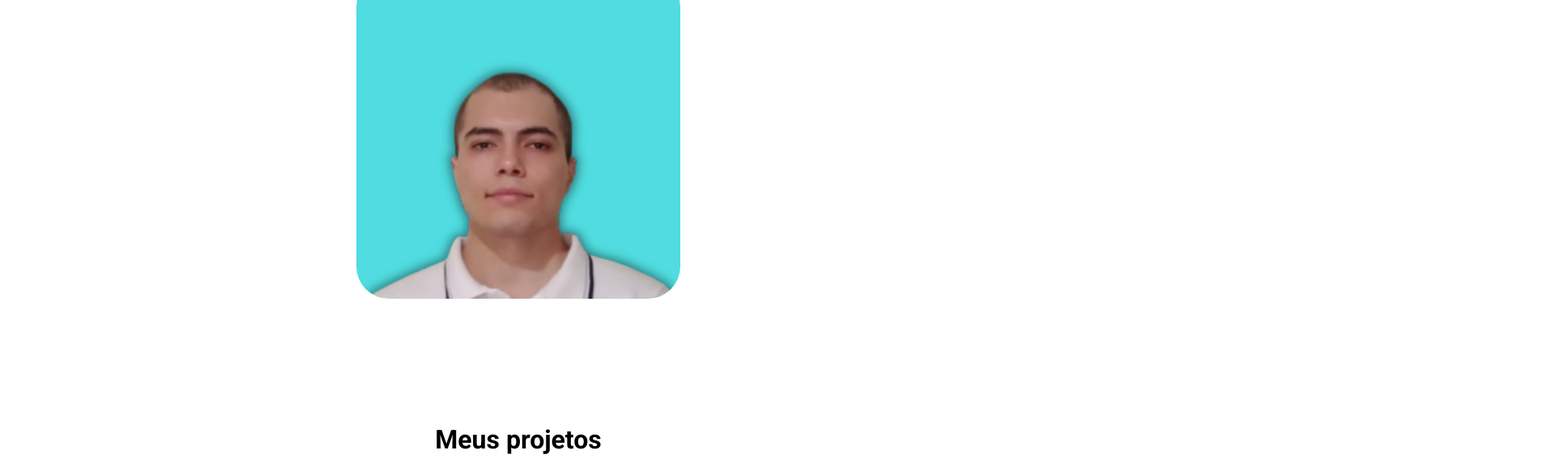
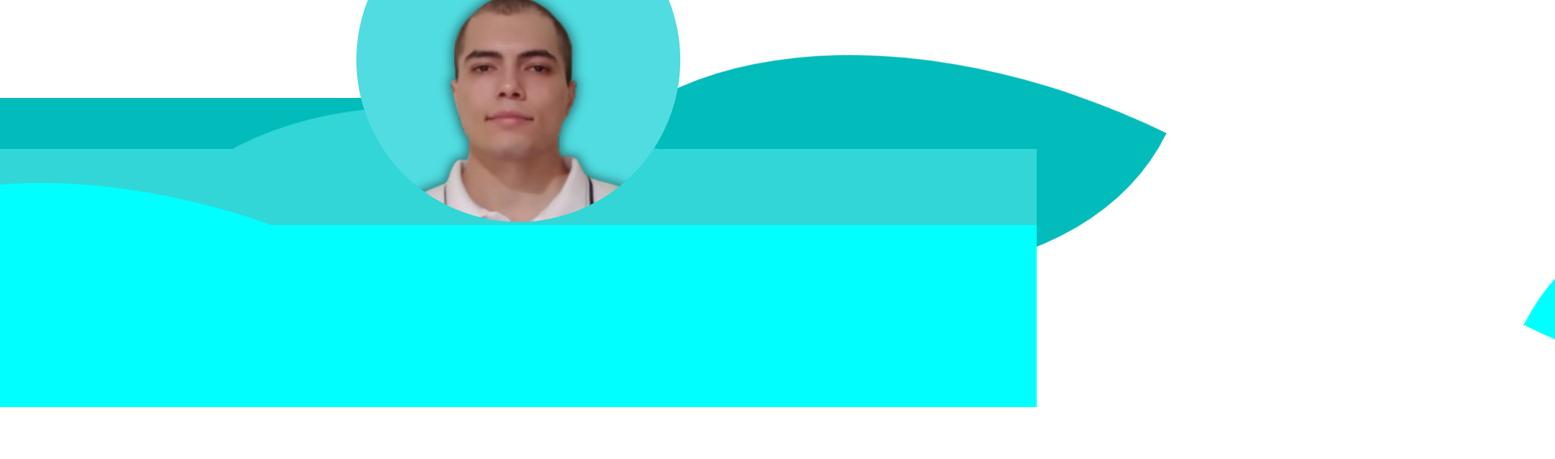
Before and after one commit to gab9244/MyPortfolio, a React (Vite) app in the folder vite-project/: page / in a window 1280 px wide. Shown: the part 520-1087 px from the top of the page at 81% size, 1920 px wide, since content can reach past the window. Built offline with nearby package versions, Linux system fonts and the light colour scheme.

Commit message:
Adding waves animation

```diff
--- a/vite-project/package.json
+++ b/vite-project/package.json
@@ -4,7 +4,7 @@
   "version": "0.0.0",
   "type": "module",
   "scripts": {
-    "dev": "vite",
+    "start": "vite",
     "build": "vite build",
     "lint": "eslint .",
     "preview": "vite preview"
--- a/vite-project/src/Components/Header.jsx
+++ b/vite-project/src/Components/Header.jsx
@@ -16,7 +16,7 @@ export const Header = () => {
     <>
       <header className="Header">
         <Link to="/">
-          <img src="MeuLogo.png" alt="Meu logo" id="Logo" />
+          <img src="MeuLogo.png" alt="Meu logo" id="Logo"  />
         </Link>
         {/* É necessário ter o mesmo texto duas vezes para poder criar o efeito */}
         <div className="slider">
--- a/vite-project/src/Components/Home.jsx
+++ b/vite-project/src/Components/Home.jsx
@@ -29,11 +29,17 @@ export const Home = () => {
           </div>
         )}
 
-        <img
-          src="Editando a minha foto (1).png"
-          alt="A photo of myself"
-          id="MinhaFoto"
-        />
+        <div className="MfotoDIV">
+          <img
+            src="Editando a minha foto (1).png"
+            alt="A photo of myself"
+            id="MinhaFoto"
+          />
+             <div class="Animations"></div>
+    <div class="Animations2"></div>
+    <div class="Animations3"></div>
+
+        </div>
       </div>
     </div>
   );
--- a/vite-project/src/Styles/Animations.css
+++ b/vite-project/src/Styles/Animations.css
@@ -1,19 +1,171 @@
-
-.hidden {
-    opacity: 0;
-    filter: blur(10px);
-    transform: translateY(5vw);
-    transition: all 1s ease-in-out;
-}
-.show {
-    opacity: 1;
-    filter: blur(0);
-    transform: translateY(0);
-
-
+body {
+  background-color: white;
+  margin: 0;
+  padding: 0;
 }
 
-.AnimatedElements {
-   min-height: 100vh;
+.Animations {
+  /* Com esta linha torna-se possível colocar elementos sobre este */
+  position: relative;
+  background-color: aqua;
+  width: 100vw;
+  height: 225px;
+  display: flex;
+}
 
+.Animations::before {
+  content: "";
+  display: block;
+  /* Com esta linha se torna possível colocar este elemento sobre outro elemento ancestral, e o posicionamos usando left,top, right e bottom */
+  position: absolute;
+  /* Criamos um formado meio oval */
+  border-radius: 100% 0%;
+  /* Aqui rodamos o elemento  no eixo z e damos como posição inicial 300% colocando o elemento na estrema direita fora da tela */
+  transform: rotateZ(26deg) translateX(300%);
+  width: 50vw;
+  height: 50vh;
+  background-color: aqua;
+  /* Aplica a animação a esse elemento */
+  animation-name: Waves;
+  /* Define o tempo da animação */
+  animation-duration: 5s;
+  /* Define quantas vezes a animação deve ser executada, nesse caso usamos infinite que cria um looping infinito */
+  animation-iteration-count: infinite;
+  /* Define se a animação deve acontecer mais rápido em determinadas partes, como ficar mais rápido em 50% da animação ou nesse caso que damos o valor ease-in-out que faz que a animação corra igualmente em todas as partes */
+  animation-timing-function: ease-in-out;
+  left: 15%;
+  bottom: -26%;
+
+  /* Determina quanto tempo a animação vai demorar para acontecer */
+  animation-delay: 0s;
 }
+/* Cada onda é criada usando os pseudo elementos ::after e ::before, onde usando estilo neles os tornado em ondas e depois para dar efeito de movimento aplicamos a animação Waves neles, também quero mencionar que para dar distancia entre cada onda usei animation-delay fazendo com que a outra onda só comece a se mover quando a outra já estiver quase terminado seu movimento. Aumentei o valor de animation-delay em 0.5s para cada outra onda colocada atrás da primeira para criar um efeito de movimento orgânico */
+.Animations::after {
+  content: "";
+  display: block;
+  position: absolute;
+  border-radius: 100% 0%;
+  transform: rotateZ(26deg) translateX(300%);
+  width: 50vw;
+  height: 50vh;
+  background-color: aqua;
+
+  animation-name: Waves;
+  animation-duration: 5s;
+  animation-iteration-count: infinite;
+  animation-timing-function: ease-in-out;
+  left: 15%;
+  bottom: -26%;
+
+  animation-delay: 2.5s;
+}
+
+.Animations2 {
+  position: absolute;
+  background-color: rgb(50, 214, 214);
+  width: 100vw;
+  height: 225px;
+  display: flex;
+  justify-items: space-between;
+  bottom: 15%;
+  z-index: -1;
+}
+.Animations2::before {
+  content: "";
+  display: block;
+  position: absolute;
+  border-radius: 100% 0%;
+  transform: rotateZ(26deg) translateX(300%);
+  width: 50vw;
+  height: 50vh;
+  background-color: rgb(50, 214, 214);
+
+  animation-name: Waves;
+  animation-duration: 5s;
+  animation-iteration-count: infinite;
+  animation-timing-function: ease-in-out;
+  left: 15%;
+  bottom: -26%;
+
+  animation-delay: 0.5s;
+}
+
+.Animations2::after {
+  content: "";
+  display: block;
+  position: absolute;
+  border-radius: 100% 0%;
+  transform: rotateZ(26deg) translateX(300%);
+  width: 50vw;
+  height: 50vh;
+  background-color: rgb(50, 214, 214);
+
+  animation-name: Waves;
+  animation-duration: 5s;
+  animation-iteration-count: infinite;
+  animation-timing-function: ease-in-out;
+  left: 15%;
+  bottom: -26%;
+  animation-delay: 3s;
+}
+
+.Animations3 {
+  position: absolute;
+  background-color: rgb(2, 187, 187);
+  width: 100vw;
+  height: 225px;
+  display: flex;
+  justify-items: space-between;
+  z-index: -2;
+  bottom: 25%;
+}
+
+.Animations3::before {
+  content: "";
+  display: block;
+  position: absolute;
+  border-radius: 100% 0%;
+  transform: rotateZ(26deg) translateX(300%);
+  width: 50vw;
+  height: 50vh;
+  background-color: rgb(2, 187, 187);
+
+  animation-name: Waves;
+  animation-duration: 5s;
+  animation-iteration-count: infinite;
+  animation-timing-function: ease-in-out;
+  left: 15%;
+  bottom: -26%;
+  animation-delay: 1s;
+}
+
+.Animations3::after {
+  content: "";
+  display: block;
+  position: absolute;
+  border-radius: 100% 0%;
+  transform: rotateZ(26deg) translateX(300%);
+  width: 50vw;
+  height: 50vh;
+  background-color: rgb(2, 187, 187);
+
+  animation-name: Waves;
+  animation-duration: 5s;
+  animation-iteration-count: infinite;
+  animation-timing-function: ease-in-out;
+  left: 15%;
+  bottom: -26%;
+
+  animation-delay: 3.5s;
+}
+
+/* A animação Waves server para mover as ondas para frente as tirando da estrema direita fora da tela para a estrema esquenta também fora da tela */
+@keyframes Waves {
+  /* Lembrando que a propriedade transform não possui salvamento de valores então sempre que um novo valor for adicionado devemos também adicionar os antigos */
+  from {
+    transform: translateX(300%) rotateZ(26deg);
+  }
+  to {
+    transform: translateX(-180%) rotateZ(26deg);
+  }
+}
--- a/vite-project/src/Styles/Header.css
+++ b/vite-project/src/Styles/Header.css
@@ -11,6 +11,24 @@ header img {
 
 #Logo {
   width: 100px;
+  animation: IncreasingSize;
+  animation-play-state: paused;
+  animation-duration: 2s;
+  animation-iteration-count: infinite;
+  animation-direction: alternate;
+  animation-timing-function: ease-in-out;
+}
+#Logo:hover {
+  animation-play-state: running;
+}
+@keyframes IncreasingSize {
+  50% {
+    scale: 1.5;
+  }
+
+  100% {
+    scale: 1.5;
+  }
 }
 #links {
   display: none;
@@ -48,12 +66,12 @@ header img {
   width: 125px;
   border-radius: 10px;
   background-color: white;
- }
- .Menu a {
+}
+.Menu a {
   display: flex;
   width: 100%;
   text-align: center;
- }
+}
 
 .Menu:before {
   content: "";
@@ -63,7 +81,7 @@ header img {
   right: 0;
   bottom: 0;
   left: 0;
-  background: linear-gradient(-365deg, #b84fce 30%, #d4acfb 132% );
+  background: linear-gradient(-365deg, #b84fce 30%, #d4acfb 132%);
   transform: translate3d(-2px, 0px, 0) scale(1.04);
   filter: blur(11px);
   opacity: 0.39;
@@ -99,7 +117,6 @@ header img {
 }
 .Menu li:hover {
   background-color: #e9e5e5;
-
 }
 .lenguageBtn {
   transition: all 0.3s cubic-bezier(0.25, 0.8, 0.25, 1);
@@ -117,12 +134,11 @@ header img {
 /* Aqui definimos a animação @keyframes define a animação e slide é o nome dela  */
 @keyframes slide {
   /* Dentro do @keyframes definimos de onde a animação vai começar e onde ela vai terminar from é o começo e to e o fim */
- from {
+  from {
     transform: translateX(0);
   }
   to {
     transform: translateX(-100%);
-
   }
 }
 .slider {
@@ -131,8 +147,6 @@ header img {
   width: 300px;
   overflow: hidden;
   white-space: nowrap;
-
-
 }
 .texto {
   display: inline-block;
@@ -141,10 +155,9 @@ header img {
 }
 .slider p {
   padding-left: 150px;
-
 }
 
-@media all and (max-width:900px){
+@media all and (max-width: 900px) {
   header {
     width: 100%;
   }
--- a/vite-project/src/Styles/Home.css
+++ b/vite-project/src/Styles/Home.css
@@ -13,6 +13,8 @@
   text-align: center;
   gap: 20px;
   width: 80vw;
+  /* overflow-x: hidden; */
+
 
 }
 
@@ -26,11 +28,69 @@
 
 
 }
-
+.MfotoDIV {
+  position: relative;
+}
 #MinhaFoto {
   width: 400px;
   height: 400px;
   border-radius: 10%;
+  border-radius: 50%;
+  position: relative;
+
+}
+.squareShape1, .squareShape2{
+  position: absolute;
+  bottom: -5px;
+  width: 500px;
+  height: 80px;
+  background-color: rgb(25, 131, 231);
+
+  animation: Waves;
+  animation-duration: 3s;
+  animation-iteration-count: infinite;
+  animation-timing-function: linear;
+
+}
+.squareShape1::after, .squareShape2::before{
+  content: '';
+  display: block;
+  position:absolute;
+  border-radius: 50% ;
+  width: 200px;
+  height: 150px;
+  transform: translate(-5%, -50%);
+  background-color:  rgb(25, 131, 231);
+
+}
+.squareShape1::after, .squareShape2::after{
+  content: '';
+  display: block;
+  position:absolute;
+  border-radius:  50%;
+   width: 200px;
+  height: 150px;
+  transform: translate(150%, -50%);
+  background-color:  rgb(25, 131, 231);
+
+
+}
+
+
+.squareShape2 {
+   bottom: 15px;
+  animation-delay: 0.25s;
+  background-color: blue;
+
+}
+@keyframes Waves {
+     from {
+    transform: translateX(100%);
+  }
+  to {
+    transform: translateX(-100%);
+  }
+
 }
 
 .Socials img {
--- a/vite-project/src/Styles/Projects.css
+++ b/vite-project/src/Styles/Projects.css
@@ -159,8 +159,8 @@ section img {
 .Moreprojects {
   display: flex;
   flex-wrap: wrap;
-  margin-left: 40px;
   margin-bottom: 40px;
+  justify-content: center;
 }
 @media all and (max-width: 900px) {
   .sessões {
--- a/vite-project/src/Styles/Sobre.css
+++ b/vite-project/src/Styles/Sobre.css
@@ -12,5 +12,6 @@ gap: 30px;
 }
 .SobreSocials {
     background-color: #0590DF;
-    width: 100%;
+    width: 25%;
+    border-radius: 10px;
 }
--- a/vite-project/src/Styles/index.css
+++ b/vite-project/src/Styles/index.css
@@ -56,6 +56,9 @@ p {
     font-size: 23px;
     background-color: #1565C0;
     color: #ffffff;
+    transition: all 0.5s cubic-bezier(0.25, 0.8, 0.25, 1);
+  transform-origin: center;
+  border-radius: 10px;
 }
 
 .MoreBtns:hover {
--- a/vite-project/src/main.jsx
+++ b/vite-project/src/main.jsx
@@ -9,6 +9,7 @@ import "./Styles/Projects.css";
 import "./Styles/Contact.css";
 import "./Styles/Sobre.css";
 import "./Styles/Animations.css";
+import "./Styles/Animations.css";
 
 
 import { Pages } from "./Components/Pages";
```
Also changed, not shown: vite-project/public/FotoDoMeuRosto.jfif (added), 1 other file (tests, documents, lock files or other folders).
